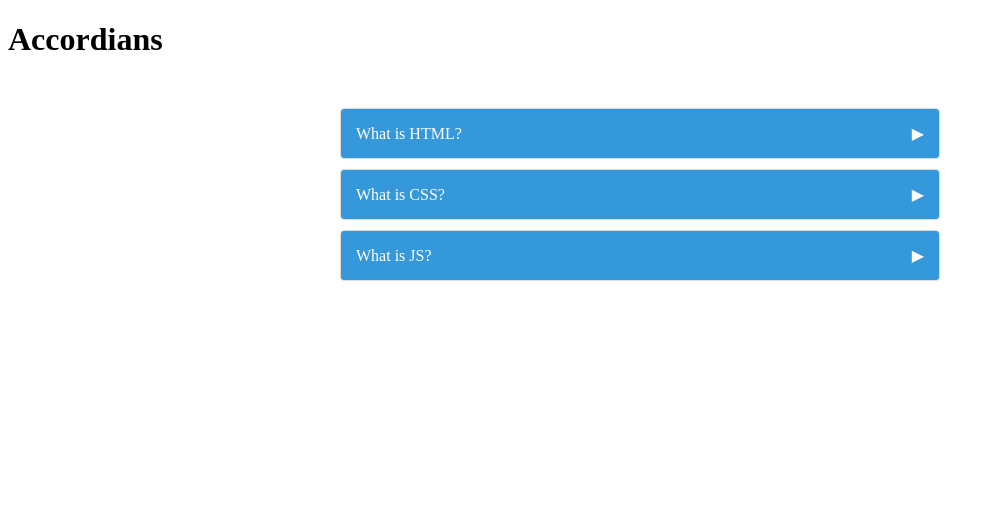
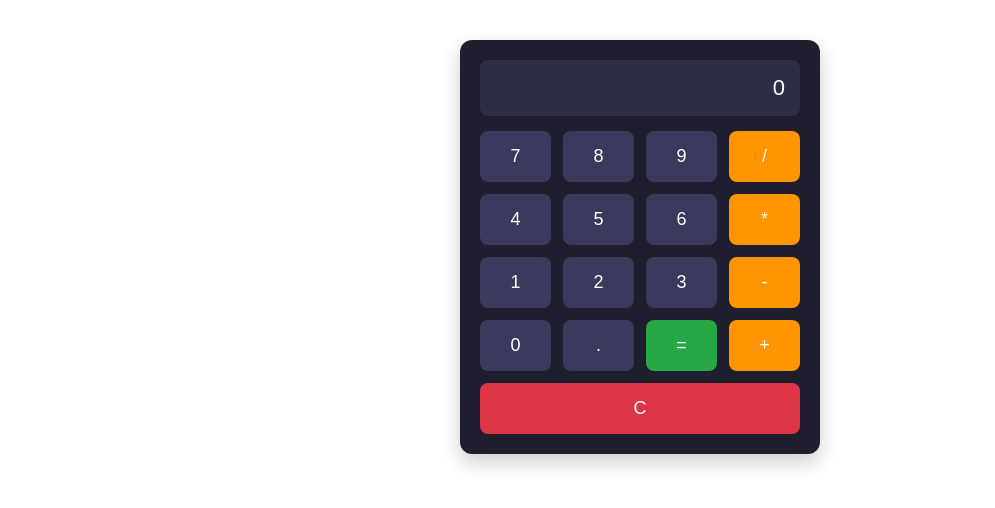
Before and after one commit to nehaumbre/vueP, a Vue app in the folder vue-project/: page / in a window 1280 px wide. Shown: the top 508 px of the page, without its empty margins (0-995 px from the left). Built offline with nearby package versions, Linux system fonts and the light colour scheme.

Commit message:
Project-4 Calculator
Signed-off-by: nehaumbre <nehaumbre28@gmail.com>

```diff
--- a/vue-project/Projects/Project4_Calculator/App.vue
+++ b/vue-project/Projects/Project4_Calculator/App.vue
@@ -1,5 +1,5 @@
 <template>
-
+<Calculator />
 </template>
 
 <script setup>
--- a/vue-project/Projects/Project4_Calculator/components/Calculator.vue
+++ b/vue-project/Projects/Project4_Calculator/components/Calculator.vue
@@ -1,11 +1,145 @@
 <template>
-
+    <div>
+        <div class="calculator">
+            <input v-model="display" :class="['displayClass', displayClass]" readonly />
+            <div class="buttons">
+                <button @click="appendToDisplay('7')">7</button>
+                <button @click="appendToDisplay('8')">8</button>
+                <button @click="appendToDisplay('9')">9</button>
+                <button @click="appendToDisplay('/')">/</button>
+                <button @click="appendToDisplay('4')">4</button>
+                <button @click="appendToDisplay('5')">5</button>
+                <button @click="appendToDisplay('6')">6</button>
+                <button @click="appendToDisplay('*')">*</button>
+                <button @click="appendToDisplay('1')">1</button>
+                <button @click="appendToDisplay('2')">2</button>
+                <button @click="appendToDisplay('3')">3</button>
+                <button @click="appendToDisplay('-')">-</button>
+                <button @click="appendToDisplay('0')">0</button>
+                <button @click="appendToDisplay('.')">.</button>
+                <button @click="calculate()">=</button>
+                <button @click="appendToDisplay('+')">+</button>
+                <button @click="clearDisplay" class="clear">C</button>
+            </div>
+        </div>
+    </div>
 </template>
 
 <script setup>
+import { ref, computed } from 'vue';
 
+const display = ref('0')
+
+const appendToDisplay = (value) =>{
+    if(display.value === '0' && value !== '.'){
+        display.value = value
+    }else{
+        display.value += value
+    }
+}
+
+const calculate = ()=>{
+    try{
+        display.value = eval(display.value).toString()
+    }catch(error){
+        display.value = 'Error'
+    }
+}
+
+const displayClass = computed(()=>{
+    return display.value.length > 12 ? "small-text" : ""
+})
+
+const clearDisplay = ()=>{
+    display.value = '0'
+}
 </script>
 
 <style scoped>
+/* Container */
+.calculator {
+    max-width: 320px;
+    margin: 40px auto;
+    padding: 20px;
+    border-radius: 12px;
+    background: #1e1e2f;
+    box-shadow: 0 8px 20px rgba(0, 0, 0, 0.2);
+}
 
+/* Display */
+.displayClass {
+    width: 100%;
+    box-sizing: border-box;
+    padding: 15px;
+    margin-bottom: 15px;
+    font-size: 22px;
+    text-align: right;
+    border: none;
+    border-radius: 8px;
+    background: #2d2d44;
+    color: #fff;
+    outline: none;
+}
+
+/* Buttons Grid */
+.buttons {
+    display: grid;
+    grid-template-columns: repeat(4, 1fr);
+    gap: 12px;
+}
+
+/* Buttons */
+button {
+    padding: 15px;
+    font-size: 18px;
+    border: none;
+    border-radius: 8px;
+    background: #3a3a5c;
+    color: #fff;
+    cursor: pointer;
+    transition: all 0.2s ease;
+}
+
+/* Hover effect */
+button:hover {
+    background: #50507a;
+    transform: translateY(-2px);
+}
+
+/* Active (click) effect */
+button:active {
+    transform: scale(0.95);
+}
+
+/* Operator buttons */
+button:nth-child(4n) {
+    background: #ff9500;
+}
+
+button:nth-child(4n):hover {
+    background: #e08900;
+}
+
+/* Equals button */
+button:nth-child(15) {
+    background: #28a745;
+}
+
+button:nth-child(15):hover {
+    background: #218838;
+}
+
+/* Clear button */
+button.clear {
+    grid-column: span 4;
+    background: #dc3545;
+}
+
+button.clear:hover {
+    background: #c82333;
+}
+
+.small-text {
+    font-size: 16px;
+}
 </style>
--- a/vue-project/src/main.js
+++ b/vue-project/src/main.js
@@ -4,6 +4,8 @@
 // To run Project2 Random Quote Generator app, uncomment this line:
 // import App from '../Projects/Project2_RandomQuoteGenerator/App.vue'
 // To run Project3 Accordians app, uncomment this line:
-import App from '../Projects/PRoject3_Accordians/App.vue'
+// import App from '../Projects/PRoject3_Accordians/App.vue'
+// To run Project4 Calculator app, uncomment this line:
+import App from '../Projects/Project4_Calculator/App.vue'
 
 createApp(App).mount('#app')
```
